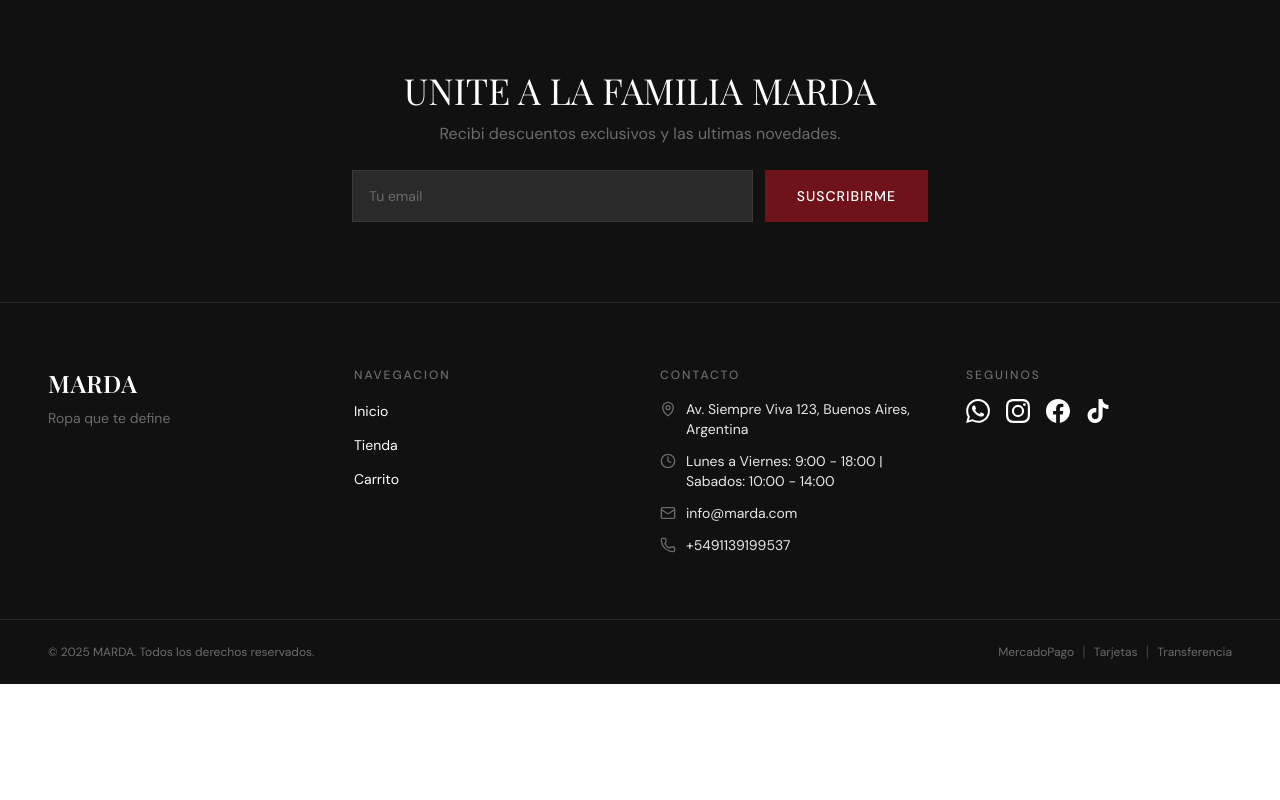
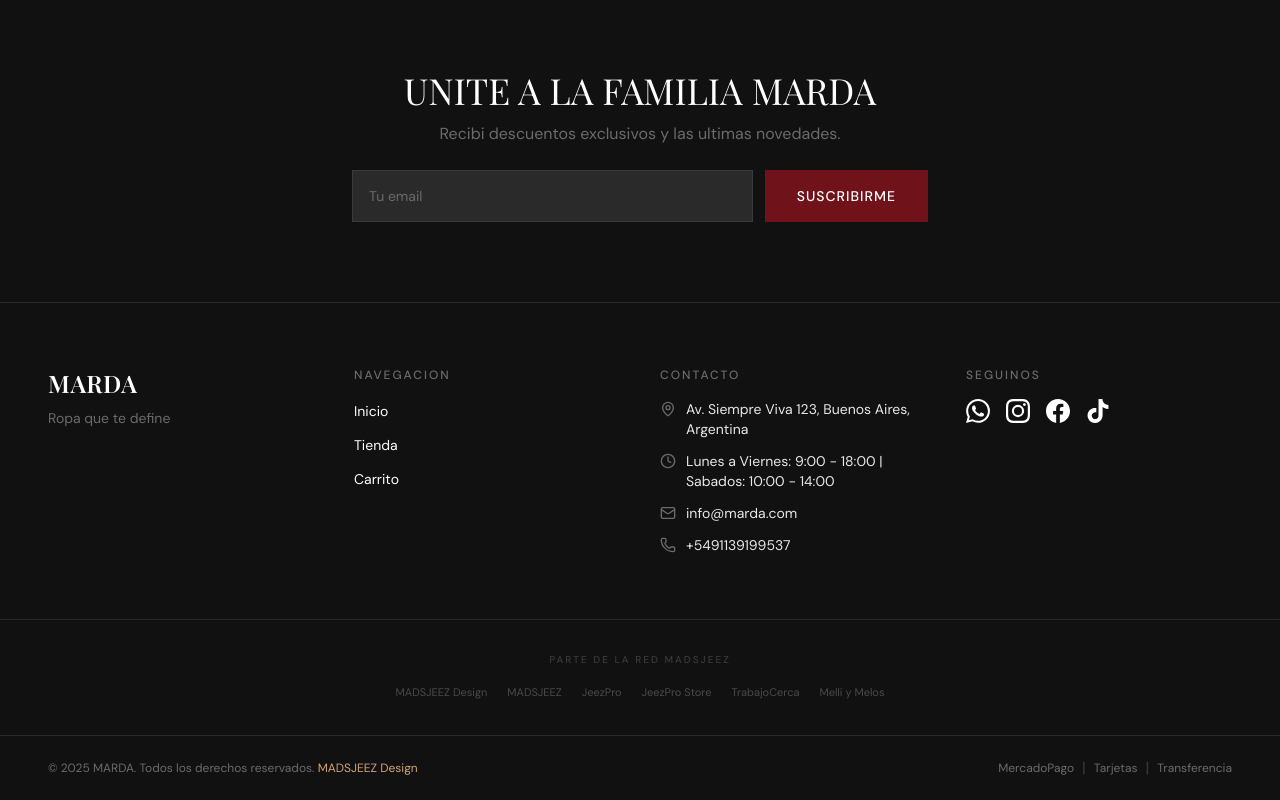
Before and after one commit to danielamartin-web/TIENDAROPA, a React (Vite) app: page / in a window 1280 px wide. Shown: the part 4947-5747 px from the top of the page. Before the commit the page ends 5631 px from the top, so only its background shows below. Built offline with nearby package versions, Linux system fonts and the light colour scheme.

Commit message:
feat(seo): backlinks legitimos red MADSJEEZ en footer + JSON-LD sameAs

```diff
--- a/index.html
+++ b/index.html
@@ -71,7 +71,13 @@
       "sameAs": [
         "https://instagram.com/Marda.0ficial",
         "https://www.facebook.com/profile.php?id=61590784251900",
-        "https://tiktok.com/@marda.oficial"
+        "https://tiktok.com/@marda.oficial",
+        "https://www.madsjeezdesign.com",
+        "https://www.madsjeez.com.ar",
+        "https://www.appjeezpro.com",
+        "https://www.appjeezpro.store",
+        "https://www.trabajocerca.site",
+        "https://www.mellimelos.site"
       ],
       "contactPoint": {
         "@type": "ContactPoint",
--- a/src/components/Footer.tsx
+++ b/src/components/Footer.tsx
@@ -1,6 +1,6 @@
 import { Link } from 'react-router-dom';
 import { MapPin, Clock, Mail, Phone } from 'lucide-react';
-import { STORE_NAME, STORE_TAGLINE, DEFAULT_ADDRESS, DEFAULT_HOURS, DEFAULT_EMAIL, DEFAULT_WHATSAPP_NUMBER, getInstagramUrl, getFacebookUrl, getTikTokUrl } from '@/lib/constants';
+import { STORE_NAME, STORE_TAGLINE, DEFAULT_ADDRESS, DEFAULT_HOURS, DEFAULT_EMAIL, DEFAULT_WHATSAPP_NUMBER, getInstagramUrl, getFacebookUrl, getTikTokUrl, MADSJEEZ_NETWORK } from '@/lib/constants';
 
 // Inline social icons components
 function WhatsAppIcon({ size = 20 }: { size?: number }) {
@@ -182,11 +182,39 @@
         </div>
       </div>
 
+      {/* Red MADSJEEZ — backlinks legitimos bidireccionales */}
+      <div className="border-t border-[#2A2A2A]">
+        <div className="content-max-width py-8">
+          <p className="font-body text-[10px] font-medium uppercase tracking-[2px] text-[#3A3A3A] mb-3 text-center">
+            Parte de la red MADSJEEZ
+          </p>
+          <ul className="flex flex-wrap items-center justify-center gap-x-5 gap-y-2">
+            {MADSJEEZ_NETWORK.map((site) => (
+              <li key={site.url}>
+                <a
+                  href={site.url}
+                  rel="me noopener"
+                  target="_blank"
+                  className="font-body text-[11px] text-[#4A4A4A] hover:text-[#D4A574] transition-colors"
+                  title={site.description}
+                >
+                  {site.name}
+                </a>
+              </li>
+            ))}
+          </ul>
+        </div>
+      </div>
+
       {/* Bottom bar */}
       <div className="border-t border-[#2A2A2A]">
         <div className="content-max-width py-5 flex flex-col sm:flex-row items-center justify-between gap-3">
           <p className="font-body text-xs text-[#6B6B6B]">
             &copy; 2025 {STORE_NAME}. Todos los derechos reservados.
+            {' '}
+            <a href="https://www.madsjeezdesign.com" rel="me noopener" target="_blank" className="text-[#D4A574] hover:text-white transition-colors">
+              MADSJEEZ Design
+            </a>
           </p>
           <div className="flex items-center gap-2">
             <span className="font-body text-xs text-[#6B6B6B]">MercadoPago</span>
--- a/src/lib/constants.ts
+++ b/src/lib/constants.ts
@@ -25,6 +25,21 @@
   page.startsWith('http') ? page : `https://www.facebook.com/${page}`;
 export const getTikTokUrl = (user: string = DEFAULT_TIKTOK) =>
   `https://tiktok.com/@${user}`;
+
+// Red MADSJEEZ — sitios hermanos del mismo grupo (footer + JSON-LD sameAs)
+export interface NetworkSite {
+  name: string;
+  url: string;
+  description: string;
+}
+export const MADSJEEZ_NETWORK: NetworkSite[] = [
+  { name: 'MADSJEEZ Design',  url: 'https://www.madsjeezdesign.com', description: 'Estudio de diseno y desarrollo' },
+  { name: 'MADSJEEZ',         url: 'https://www.madsjeez.com.ar',   description: 'Agencia digital' },
+  { name: 'JeezPro',          url: 'https://www.appjeezpro.com',    description: 'Suite de apps' },
+  { name: 'JeezPro Store',    url: 'https://www.appjeezpro.store',  description: 'Tienda oficial JeezPro' },
+  { name: 'TrabajoCerca',     url: 'https://www.trabajocerca.site', description: 'Trabajos cerca tuyo' },
+  { name: 'Melli y Melos',    url: 'https://www.mellimelos.site',   description: 'Otra tienda del grupo' },
+];
 
 // Admin credentials
 export const ADMIN_USERNAME = 'mardadmin';
```
